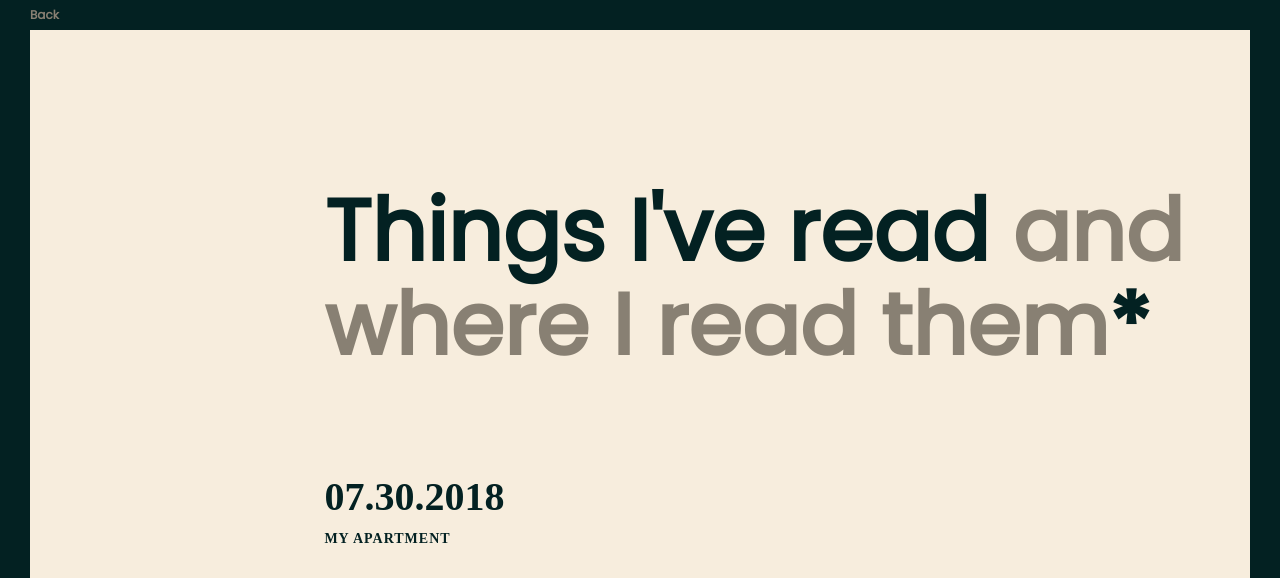
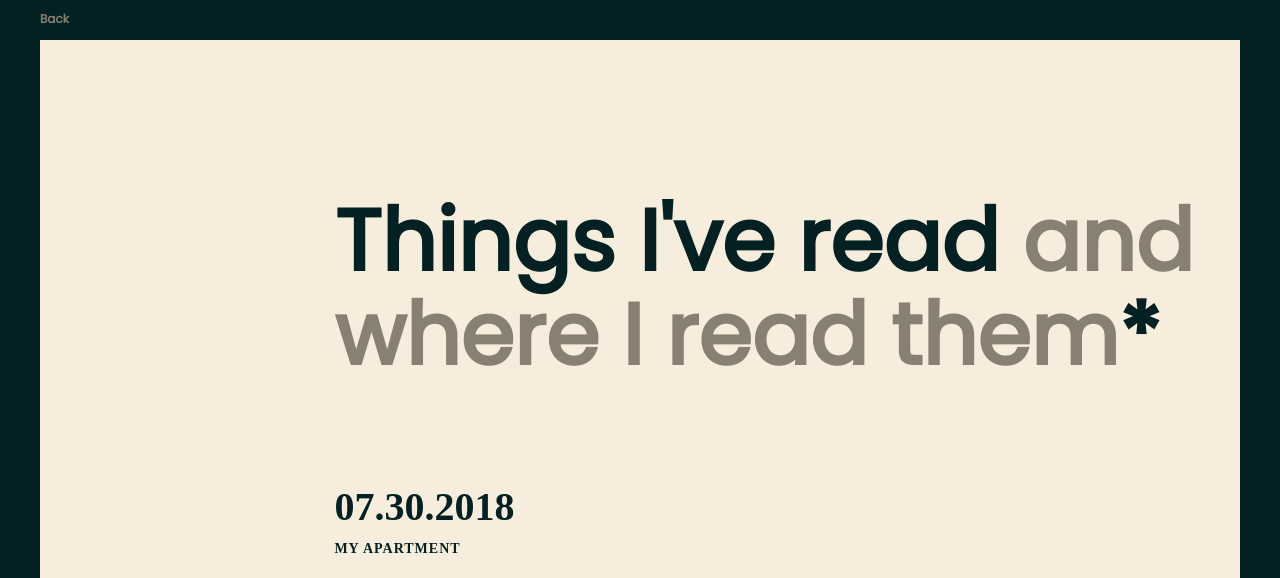
Before and after one commit to ampinsk/ampinsk.github.io, a Jekyll site: the page built from books/books.html, in a window 1280 px wide. Shown: the top 578 px of the page. Built offline with Jekyll 4.4.1, drawn with Linux system fonts in a browser that asks for light colours; some web fonts are replaced; grey boxes are pictures that could not be loaded.

Commit message:
Tweak spacing

```diff
--- a/_sass/_books.scss
+++ b/_sass/_books.scss
@@ -10,7 +10,7 @@ $beige-gray: #888073;
 
 .books-container {
   background: $beige;
-  margin: 30px;
+  margin: 40px;
   padding: 12% 2% 12% 23%;
 }
 
@@ -120,7 +120,7 @@ $beige-gray: #888073;
 }
 
 #hey {
-  padding: 0 30px 30px;
+  padding: 0 40px 40px;
   font-size: 12px;
   color: $beige-gray;
 
@@ -144,8 +144,8 @@ $beige-gray: #888073;
 
 .books-nav {
   position: absolute;
-  top: 6px;
-  left: 30px;
+  top: 10px;
+  left: 40px;
   font-size: 12px;
   font-family: $sans2;
   font-weight: bold;
```
